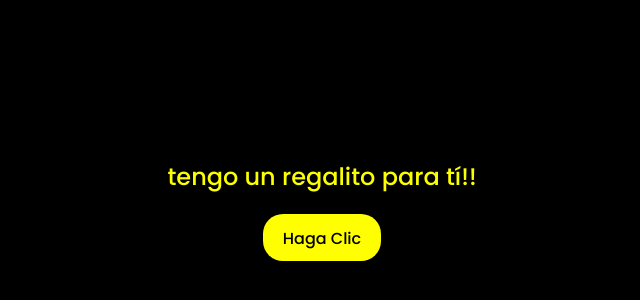
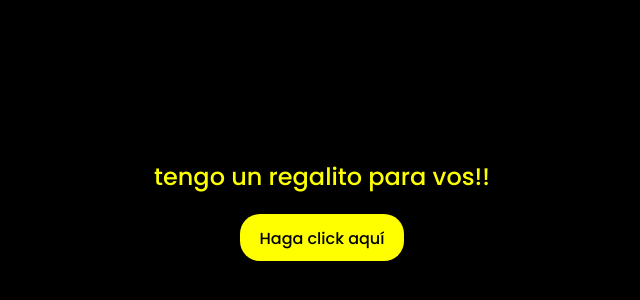
Before and after one commit to fran-brata/yellow-flowers, a plain HTML site: page index.html in a window 1280 px wide. Shown: the part 198-498 px from the top of the page, without its empty margins (326-966 px from the left). Drawn offline with Linux system fonts and the light colour scheme.

Commit message:
Update index.html

```diff
--- a/index.html
+++ b/index.html
@@ -11,11 +11,11 @@
 <body>
 
     <div class="description">
-        <span>tengo un regalito para tí!!</span>
+        <span>tengo un regalito para vos!!</span>
     </div>
     <div class="button">
         <button>
-            <a href="FLORES.html">Haga Clic</a>
+            <a href="FLORES.html">Haga click aquí</a>
         </button>
 
     </div>
```
